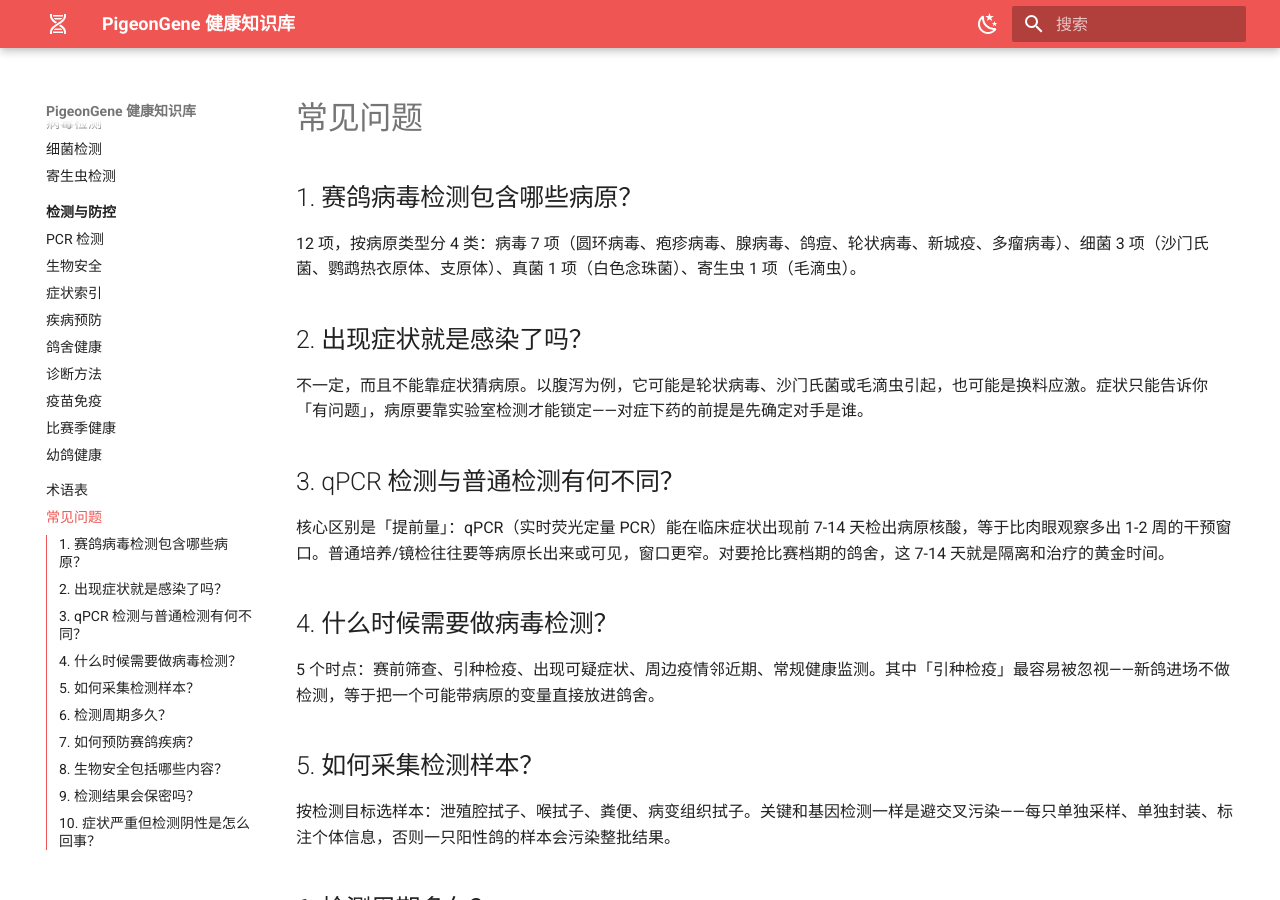
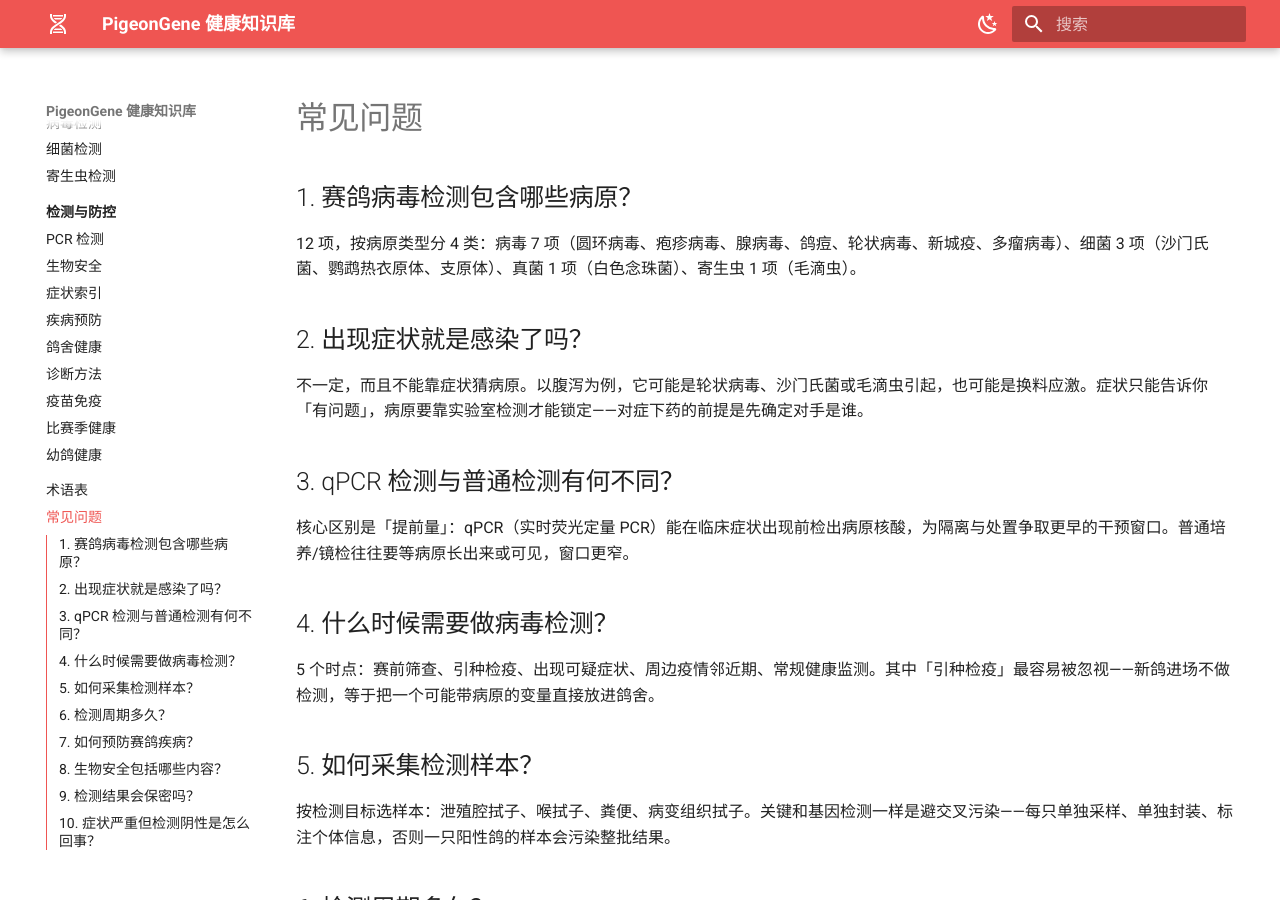
Before and after one commit to martinxionbiotech-max/health.pigeongene, an MkDocs documentation site: the page built from docs/faq.md, in a window 1280 px wide and 900 px high. Built offline with MkDocs 1.6.1 and Material for MkDocs 9.7.7, drawn with Linux system fonts in a browser that asks for light colours.

```diff
--- a/docs/faq.md
+++ b/docs/faq.md
@@ -1,6 +1,6 @@
 ---
 title: 常见问题
-description: 赛诺生物科技提供 12 项病原检测（7 病毒 + 3 细菌 + 1 真菌 + 1 寄生虫），qPCR 可在症状出现前 7-14 天发现病原，报告 2-3 个工作日出具。
+description: 赛诺生物科技提供 12 项病原检测（7 病毒 + 3 细菌 + 1 真菌 + 1 寄生虫），qPCR 可在症状出现前实现早期发现，报告 2-3 个工作日出具。
 schema_type: faqpage
 faq:
   - q: "赛鸽病毒检测包含哪些病原？"
@@ -8,7 +8,7 @@ faq:
   - q: "出现症状就是感染了吗？"
     a: "不一定，而且不能靠症状猜病原。以腹泻为例，它可能是轮状病毒、沙门氏菌或毛滴虫引起，也可能是换料应激。症状只能告诉你「有问题」，病原要靠实验室检测才能锁定——对症下药的前提是先确定对手是谁。"
   - q: "qPCR 检测与普通检测有何不同？"
-    a: "核心区别是「提前量」：qPCR（实时荧光定量 PCR）能在临床症状出现前 7-14 天检出病原核酸，等于比肉眼观察多出 1-2 周的干预窗口。普通培养/镜检往往要等病原长出来或可见，窗口更窄。对要抢比赛档期的鸽舍，这 7-14 天就是隔离和治疗的黄金时间。"
+    a: "核心区别是「提前量」：qPCR（实时荧光定量 PCR）能在临床症状出现前检出病原核酸，为隔离与处置争取更早的干预窗口。普通培养/镜检往往要等病原长出来或可见，窗口更窄。"
   - q: "什么时候需要做病毒检测？"
     a: "5 个时点：赛前筛查、引种检疫、出现可疑症状、周边疫情邻近期、常规健康监测。其中「引种检疫」最容易被忽视——新鸽进场不做检测，等于把一个可能带病原的变量直接放进鸽舍。"
   - q: "如何采集检测样本？"
@@ -37,7 +37,7 @@ faq:
 
 ## 3. qPCR 检测与普通检测有何不同？
 
-核心区别是「提前量」：qPCR（实时荧光定量 PCR）能在临床症状出现前 7-14 天检出病原核酸，等于比肉眼观察多出 1-2 周的干预窗口。普通培养/镜检往往要等病原长出来或可见，窗口更窄。对要抢比赛档期的鸽舍，这 7-14 天就是隔离和治疗的黄金时间。
+核心区别是「提前量」：qPCR（实时荧光定量 PCR）能在临床症状出现前检出病原核酸，为隔离与处置争取更早的干预窗口。普通培养/镜检往往要等病原长出来或可见，窗口更窄。
 
 ## 4. 什么时候需要做病毒检测？
 
```
Also changed, not shown: docs/guides/diagnostics.md (+1 -1 lines), docs/guides/pcr-testing.md (+2 -2 lines).
